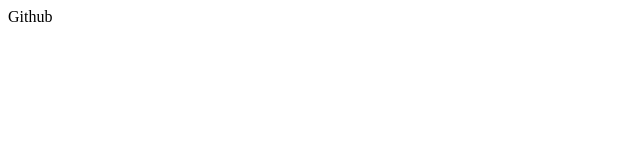
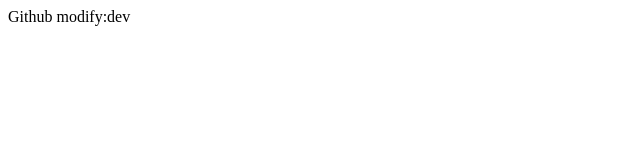
Before and after one commit to caf112/gitprac, a plain HTML site: page index.html in a window 1280 px wide. Shown: the whole page, without its empty margins (0-640 px from the left). Drawn offline with Linux system fonts and the light colour scheme.

Commit message:
modify:dev

```diff
--- a/index.html
+++ b/index.html
@@ -7,5 +7,6 @@
 </head>
 <body>
     Github
+    modify:dev
 </body>
 </html>
```
